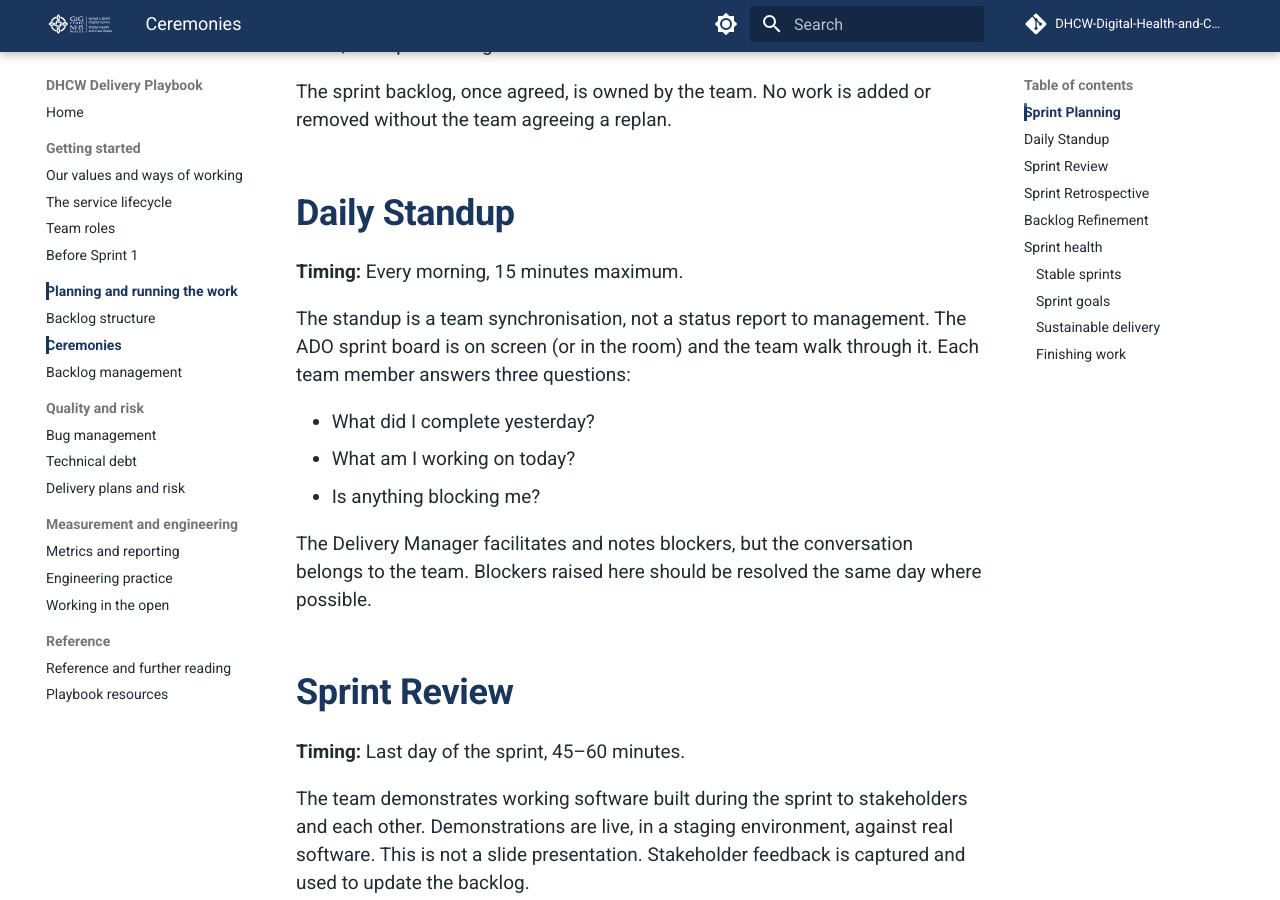
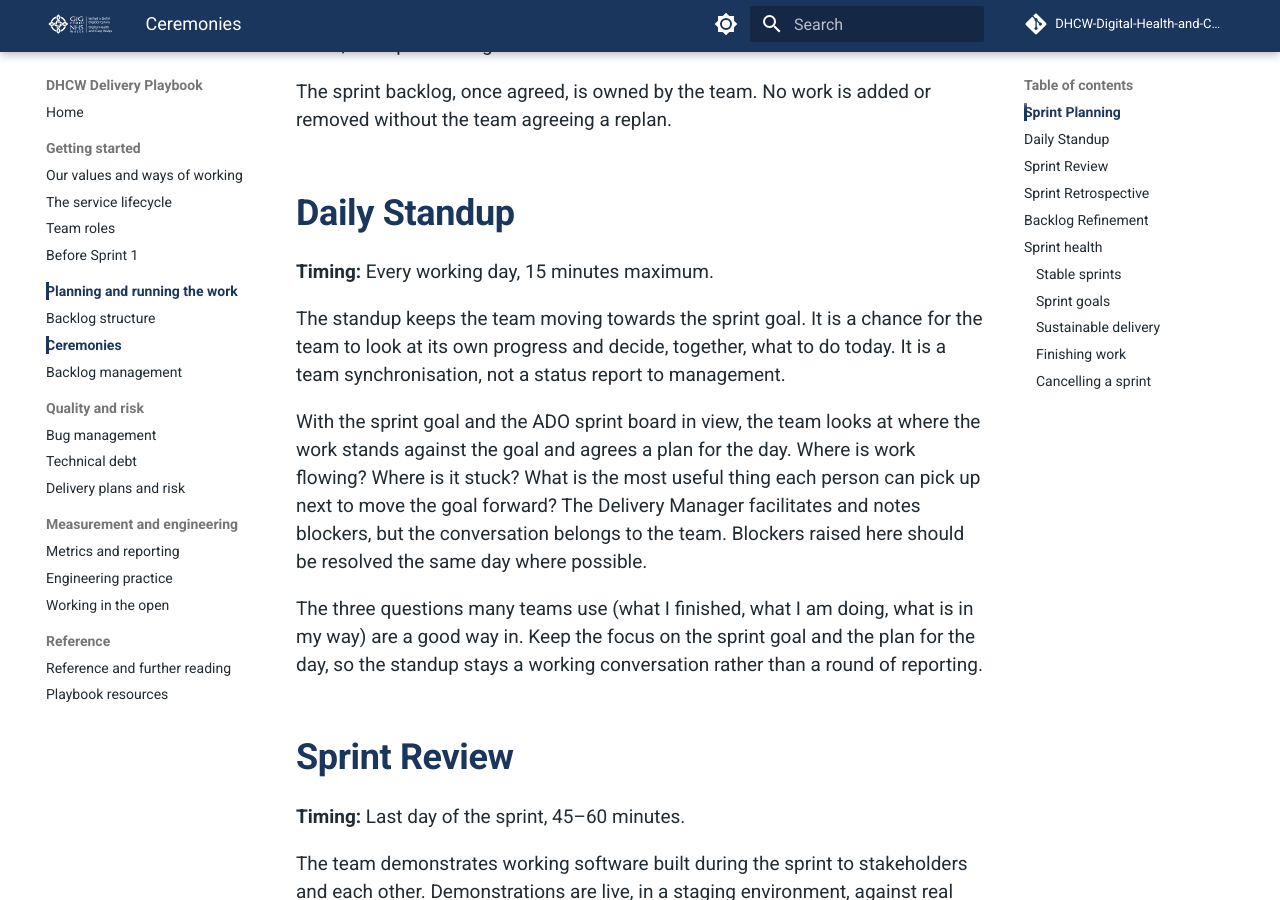
Before and after one commit to DHCW-Digital-Health-and-Care-Wales/dhcw-delivery-playbook, an MkDocs documentation site: the page built from docs/ceremonies.md, in a window 1280 px wide and 900 px high, scrolled down 845 px. Built offline with MkDocs 1.6.1 and Material for MkDocs 9.7.7, drawn with Linux system fonts in a browser that asks for light colours; comment, search, counter and statistics services are not loaded; some of the changed text lies outside the part shown.

Commit message:
Refocus daily standup on sprint goal, add sprint cancellation and empiricism

```diff
--- a/docs/ceremonies.md
+++ b/docs/ceremonies.md
@@ -16,15 +16,13 @@ The sprint backlog, once agreed, is owned by the team. No work is added or remov
 
 ## Daily Standup
 
-**Timing:** Every morning, 15 minutes maximum.
+**Timing:** Every working day, 15 minutes maximum.
 
-The standup is a team synchronisation, not a status report to management. The ADO sprint board is on screen (or in the room) and the team walk through it. Each team member answers three questions:
+The standup keeps the team moving towards the sprint goal. It is a chance for the team to look at its own progress and decide, together, what to do today. It is a team synchronisation, not a status report to management.
 
-- What did I complete yesterday?
-- What am I working on today?
-- Is anything blocking me?
+With the sprint goal and the ADO sprint board in view, the team looks at where the work stands against the goal and agrees a plan for the day. Where is work flowing? Where is it stuck? What is the most useful thing each person can pick up next to move the goal forward? The Delivery Manager facilitates and notes blockers, but the conversation belongs to the team. Blockers raised here should be resolved the same day where possible.
 
-The Delivery Manager facilitates and notes blockers, but the conversation belongs to the team. Blockers raised here should be resolved the same day where possible.
+The three questions many teams use (what I finished, what I am doing, what is in my way) are a good way in. Keep the focus on the sprint goal and the plan for the day, so the standup stays a working conversation rather than a round of reporting.
 
 ## Sprint Review
 
@@ -70,3 +68,9 @@ We aim for a pace that can be maintained indefinitely. The Delivery Manager moni
 The team's aim is to complete everything committed in the sprint backlog. Where that isn't possible, the team prioritises based on the sprint goal and ranks remaining work accordingly. Three stories fully done is better than five stories that are ninety per cent complete. Start finishing; stop starting.
 
 Where multiple team members can help move a story to done, they should do so. Getting work across the line takes precedence over picking up new stories at the end of a sprint.
+
+### Cancelling a sprint
+
+Now and then, the reason for a sprint disappears. A major priority shifts, a service incident changes everything, or the sprint goal simply stops making sense. When that happens, it is better to stop the sprint than to keep working towards a goal that no longer matters.
+
+Only the Product Owner can cancel a sprint, because only the Product Owner owns the value the sprint was meant to deliver. Cancelling is rare, and it is disruptive, so it is a deliberate decision made with the team. When a sprint is cancelled, the team reviews any completed work, returns unfinished items to the backlog, and starts a fresh sprint with new planning.
```
Also changed, not shown: docs/values-and-ways-of-working.md (+8 -0 lines).
